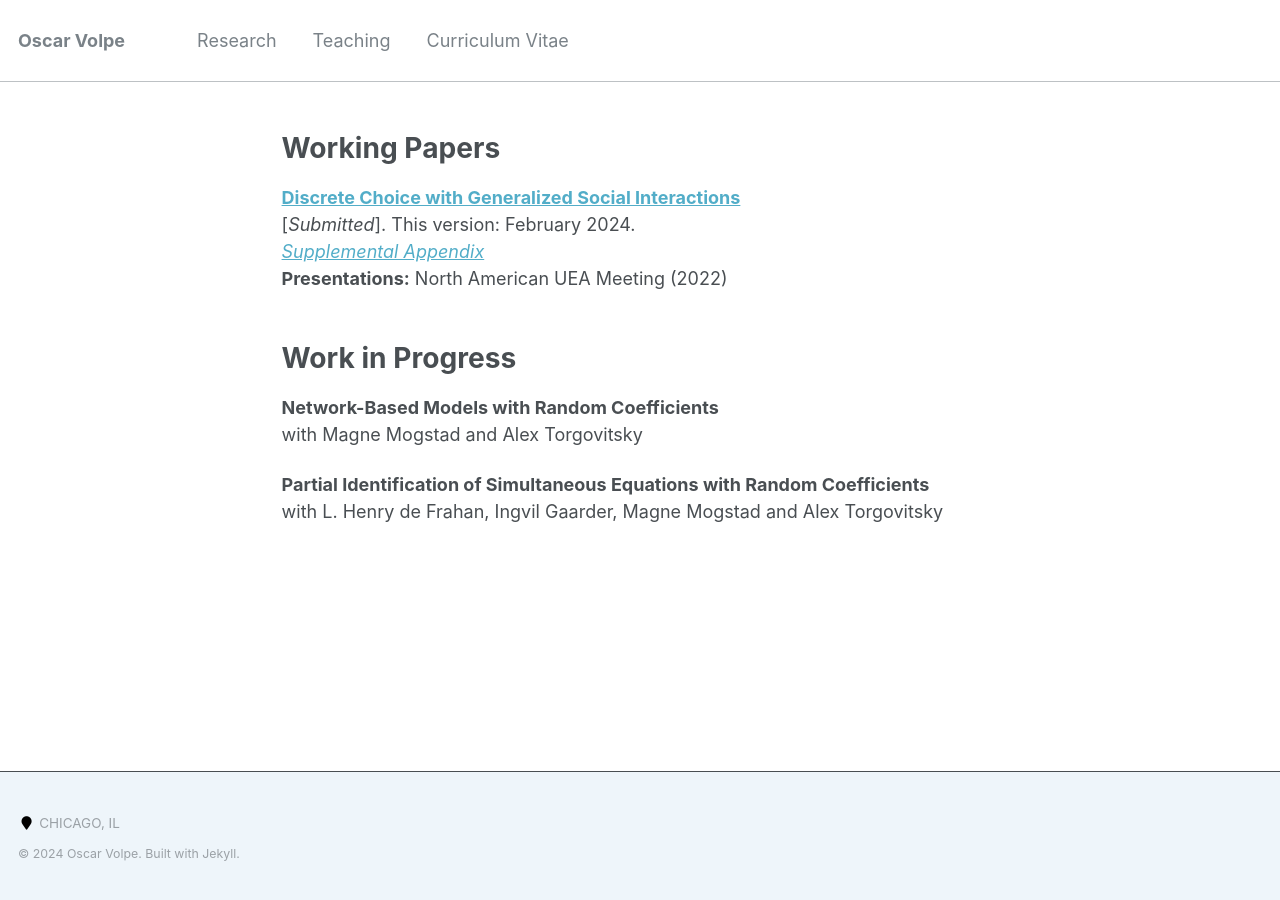
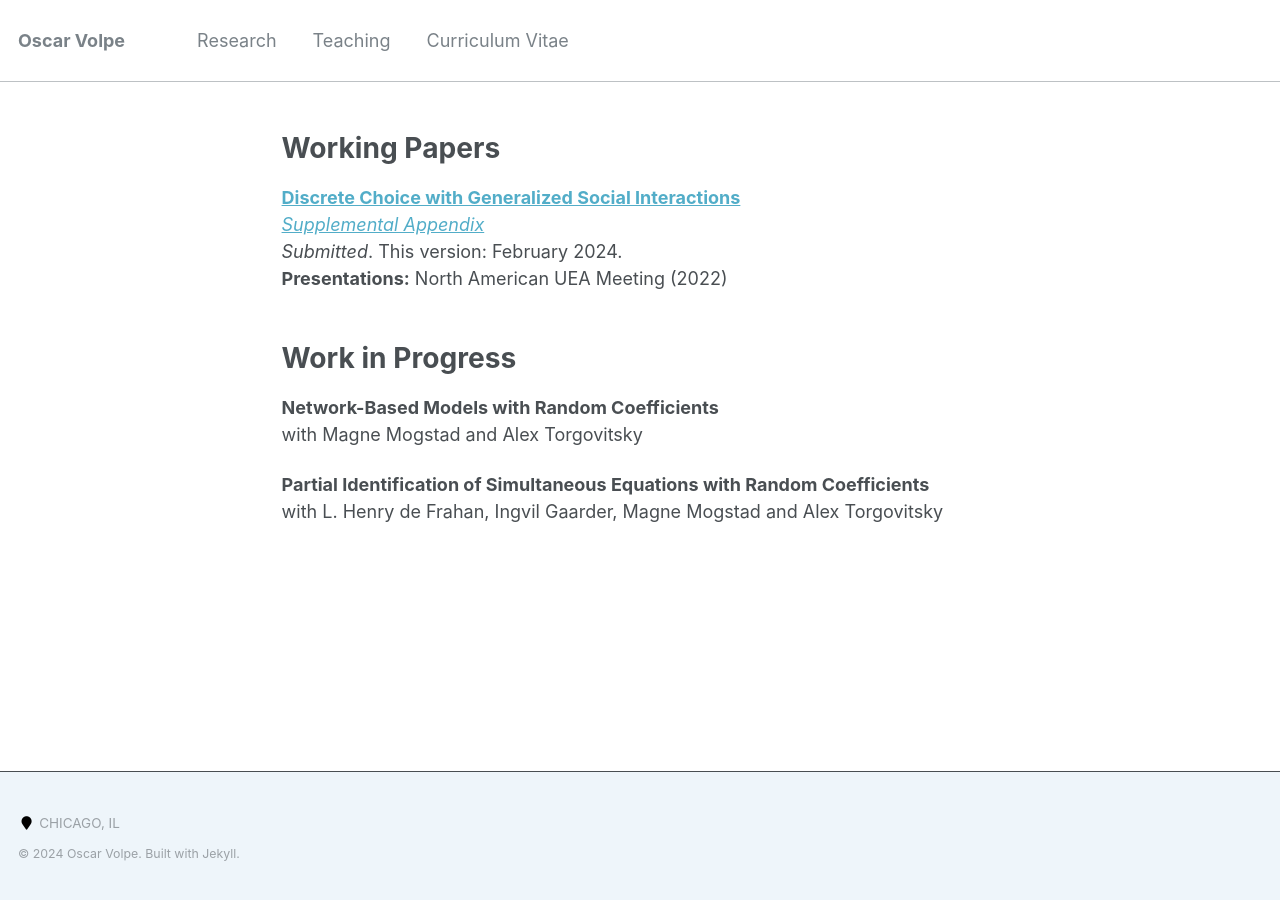
Before and after one commit to ovolpe/ovolpe.github.io, a Jekyll site: the page built from _pages/research.md, in a window 1280 px wide. Built offline with Jekyll 4.4.1, drawn with Linux system fonts in a browser that asks for light colours.

```diff
--- a/_pages/research.md
+++ b/_pages/research.md
@@ -11,8 +11,8 @@ Working Papers
 ======
 
 [**Discrete Choice with Generalized Social Interactions**](/files/dcwgsi_paper.pdf)<br>
-[*Submitted*]. This version: February 2024.<br>
 [*Supplemental Appendix*](/files/dcwgsi_supplement.pdf)<br>
+*Submitted*. This version: February 2024.<br>
 **Presentations:** North American UEA Meeting (2022)
 <br><br>
 
```
